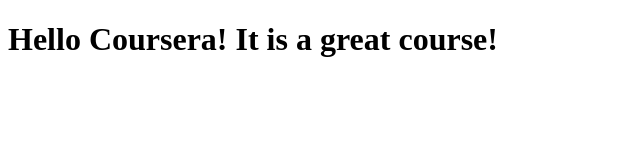
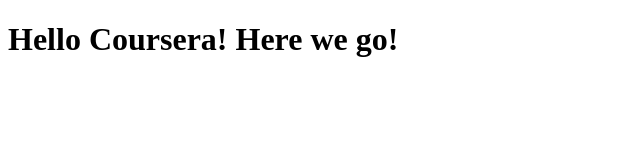
Before and after one commit to MariNic/courseraHTML, a plain HTML site: page site/index.html in a window 1280 px wide. Shown: the whole page, without its empty margins (0-640 px from the left). Drawn offline with Linux system fonts and the light colour scheme.

Commit message:
Small addition.

```diff
--- a/site/index.html
+++ b/site/index.html
@@ -4,6 +4,6 @@
 	<title>Hello Coursera</title>
 </head>
 <body>
-<h1>Hello Coursera! It is a great course!</h1>
+<h1>Hello Coursera! Here we go!</h1>
 </body>
 </html>
```
